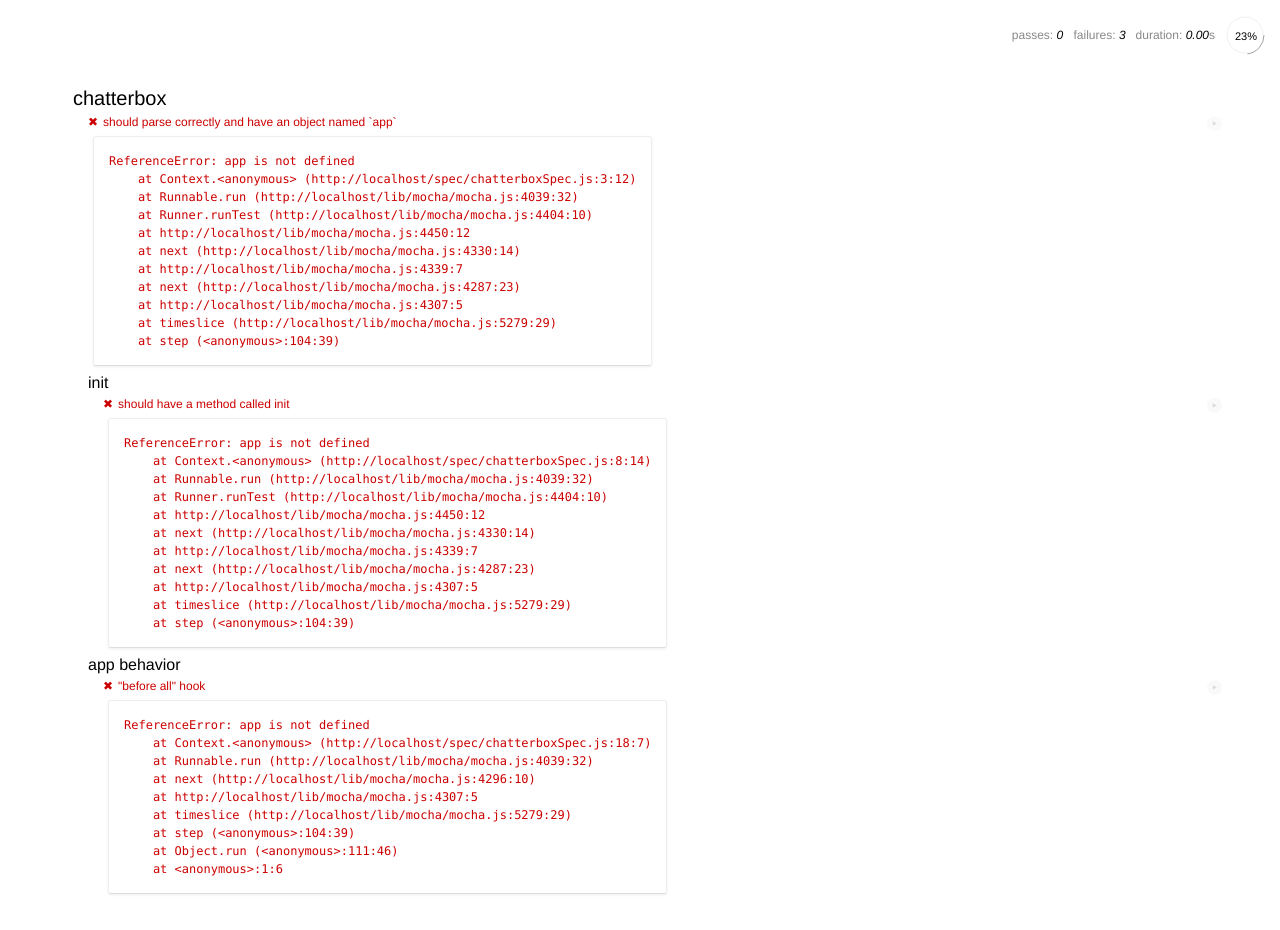
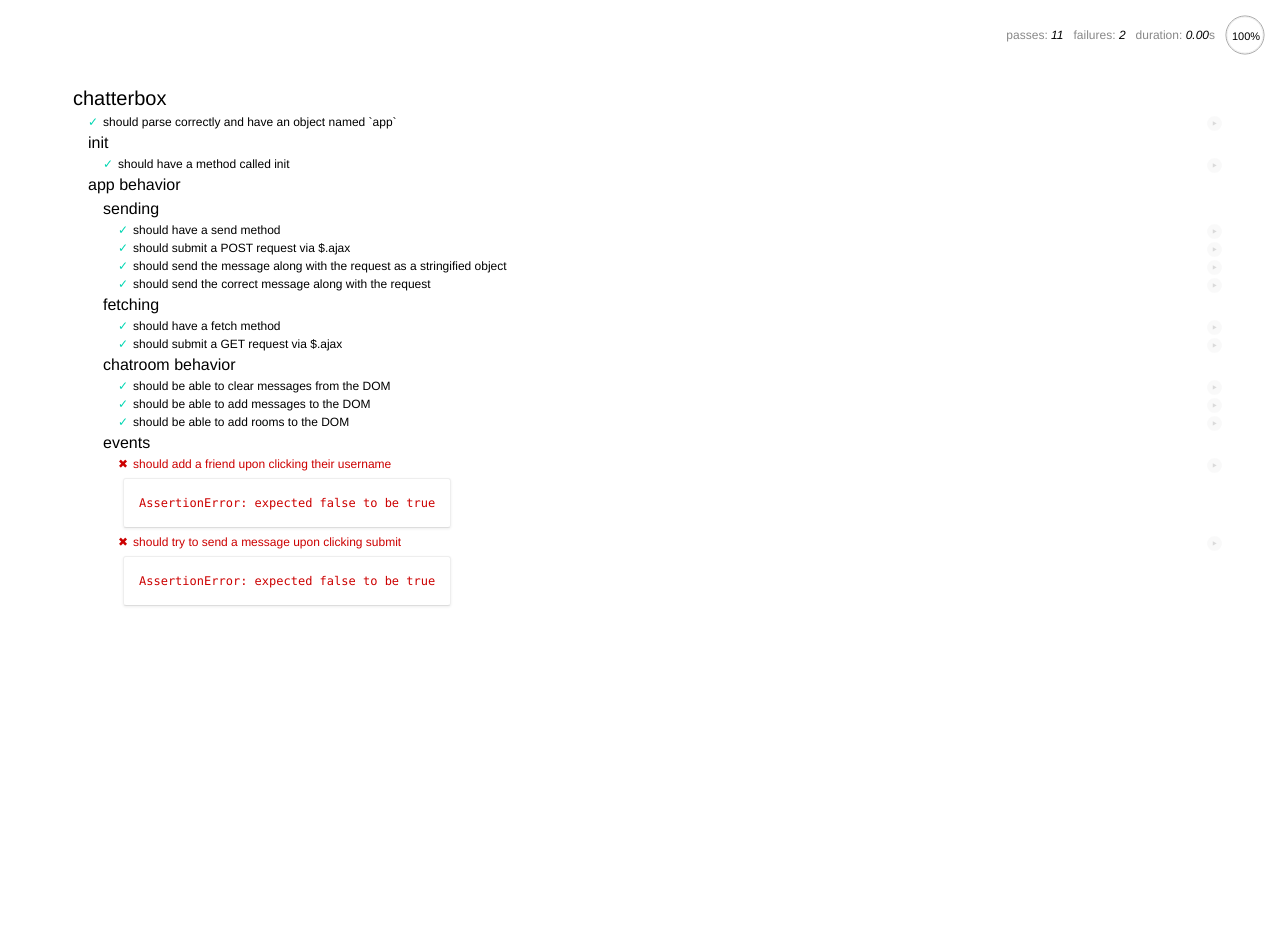
Before and after one commit to Brayheart/chatterbox-client, a website: page SpecRunner.html in a window 1280 px wide. After the commit the page ends 800 px from the top, so only its background shows below. Drawn offline with Linux system fonts and the light colour scheme.

Commit message:
First commit, completed first 5 tests

```diff
--- a/client/index.html
+++ b/client/index.html
@@ -7,6 +7,7 @@
 
     <!-- dependencies -->
     <script src="bower_components/jquery/dist/jquery.js"></script>
+    <script src="bower_components/underscore/underscore.js"></script>
     <script>
       // YOU DO NOT NEED TO EDIT THIS CODE
       if (!/(&|\?)username=/.test(window.location.search)) {
@@ -25,7 +26,11 @@
   <body>
     <div id="main">
       <h1>chatterbox</h1>
-      <!-- Your HTML goes here! -->
+        <!-- Our HTML -->
+        <div>
+          <ol id="roomSelect"></ol>
+        </div>
+        <h2 class="username"></h2>
     </div>
     <div id="chats"></div>
   </body>
--- a/client/scripts/app.js
+++ b/client/scripts/app.js
@@ -1 +1,71 @@
-// YOUR CODE HERE:
+
+
+var app = {};
+
+app.init = function() {
+
+  // $('#main').find('.username').on('click', function() {
+  //   app.handleUsernameClick();
+  // });
+};
+
+app.send = function(message) {
+
+  $.ajax({
+    url: 'http://parse.la.hackreactor.com/chatterbox/classes/messages',
+    type: 'POST',
+    data: JSON.stringify(message),
+    contentType: 'application/json',
+    success: function (data) {
+      console.log('chatterbox: Message sent');
+    },
+    error: function (data) {
+      // See: https://developer.mozilla.org/en-US/docs/Web/API/console.error
+      console.error('chatterbox: Failed to send message', data);
+    }
+  });
+};
+
+app.fetch = function() {
+  $.ajax({
+    type: 'GET',
+    data: JSON.stringify(message),
+    contentType: 'application/json',
+    success: function (data) {
+      console.log('chatterbox: Message sent');
+    },
+    error: function (data) {
+      // See: https://developer.mozilla.org/en-US/docs/Web/API/console.error
+      console.error('chatterbox: Failed to send message', data);
+    }
+  });
+};
+
+app.clearMessages = function() {
+  $('#chats').html('');
+};
+
+app.renderMessage = function(message) {
+  // Format of message input:
+
+  //   var message = {
+  //   username: 'batman',
+  //   text: 'trololo',
+  //   roomname: '4chan'
+  // };
+
+  $('#chats').html(`<blink>${message.username}: ${message.text}</blink>`);
+
+};
+
+app.renderRoom = function(room) {
+  $('#roomSelect').append(`<li>${room}</li>`);
+};
+
+app.handleUsernameClick = function(username) {
+//   return;
+};
+
+app.handleSubmit = function() {
+//   return;
+};
```
